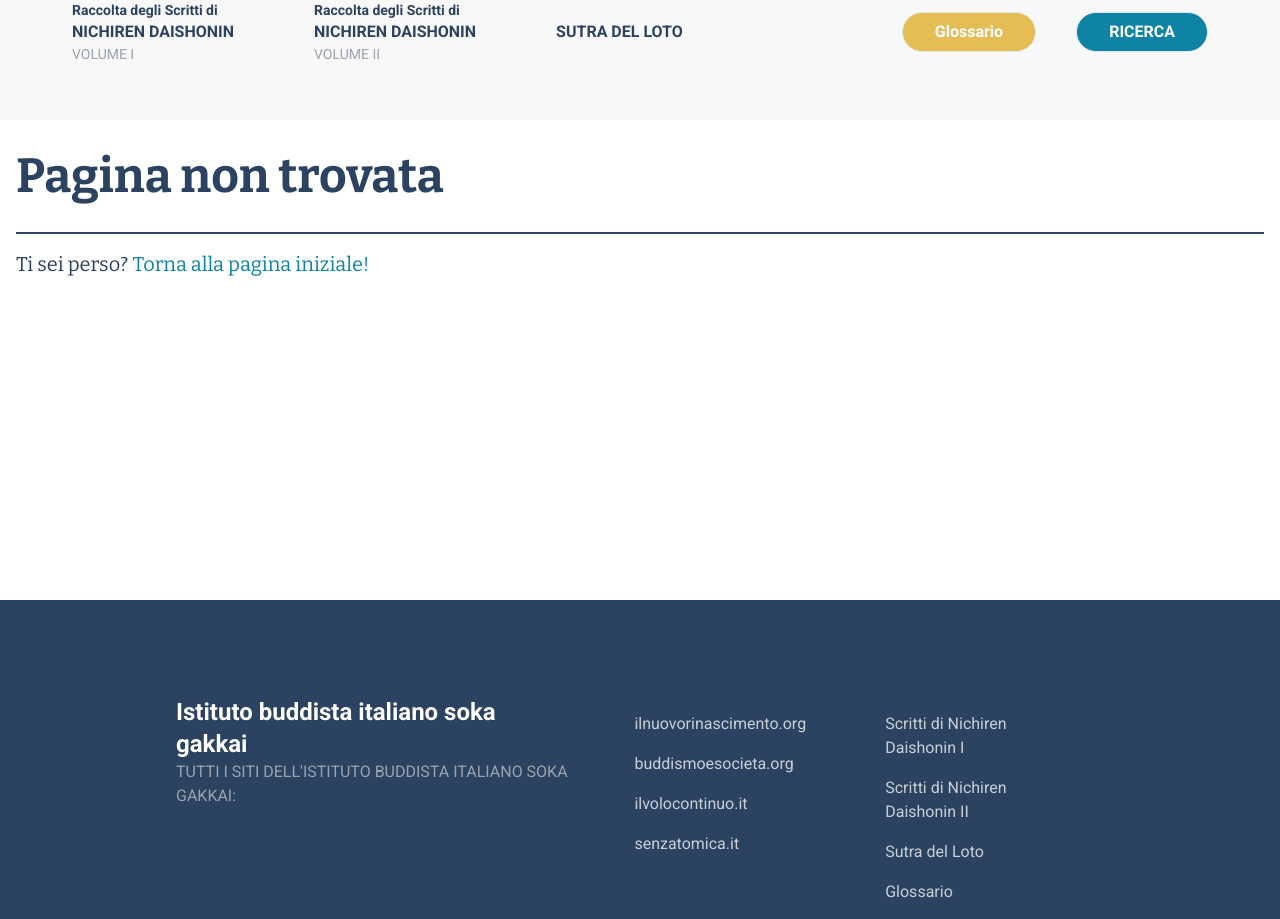
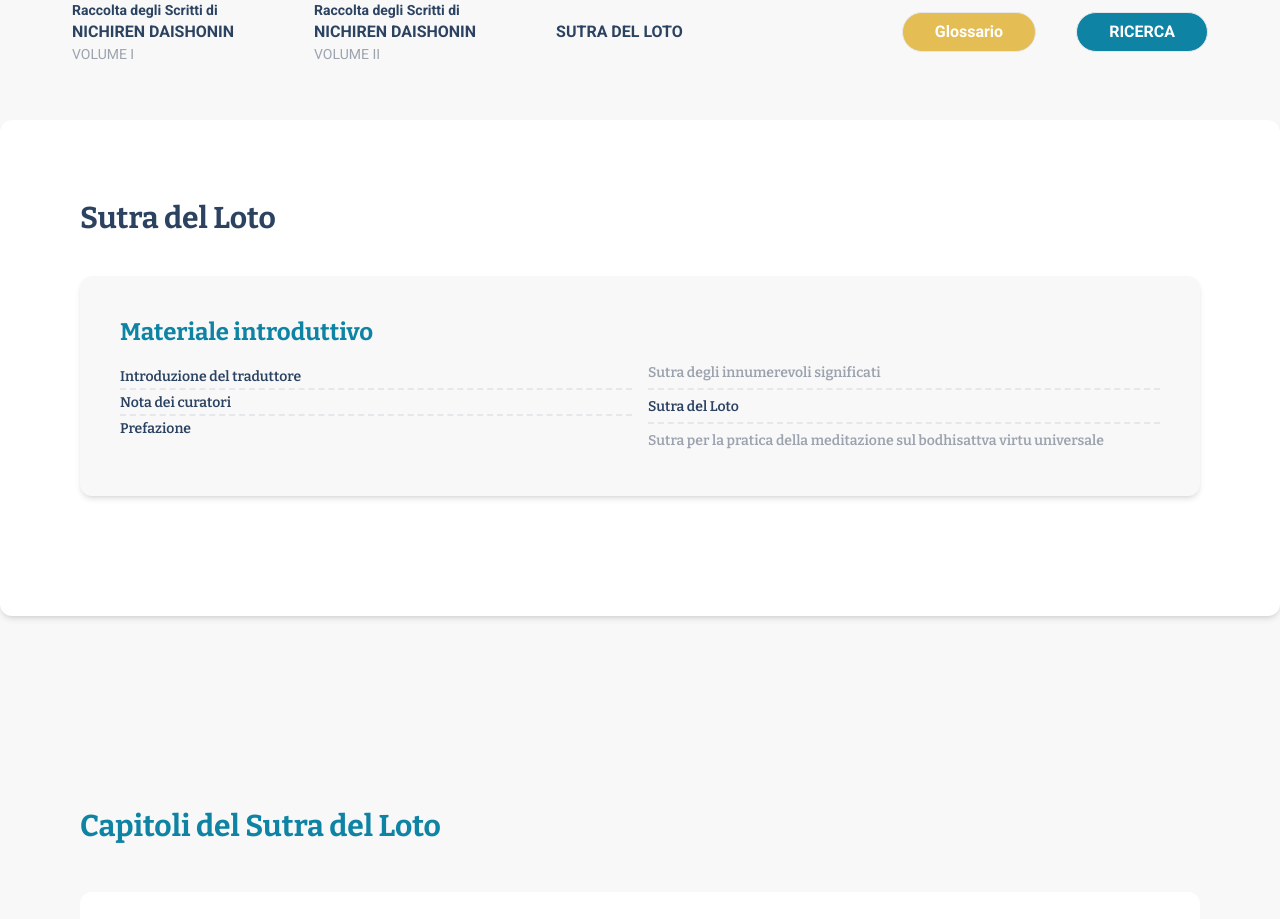
Before and after one commit to upalatucci/biblioteca-nextjs, a Next.js app: page /sutra-del-loto in a window 1280 px wide. Before the commit this address had no page. Shown: the part 160-1079 px from the top of the page. Built offline with nearby package versions, Linux system fonts and the light colour scheme.

Commit message:
feat: page sutra del loto

```diff
--- a/components/BookDescription.tsx
+++ b/components/BookDescription.tsx
@@ -1,32 +1,37 @@
+import classNames from "classnames";
 import Link from "next/link";
 
 export type ChapterWithParagraphs = {
   title: string;
   slug?: string;
+  disabled?: boolean;
+  number?: number;
 };
 
-export type IndexType = Array<string | ChapterWithParagraphs>;
-
 type BookDescriptionProps = {
-  index: IndexType;
-  notes: ChapterWithParagraphs[];
+  index: ChapterWithParagraphs[];
+  notes?: ChapterWithParagraphs[];
+  chapters?: ChapterWithParagraphs[];
   title: string;
   subtitle?: string;
+  baseSlug?: string;
 };
 
 const BookDescription: React.FC<BookDescriptionProps> = ({
   index,
   notes,
+  chapters,
   title,
   subtitle,
+  baseSlug = "rsnd"
 }) => (
   <section className="w-full bg-white rounded-xl shadow-md p-10 md:p-20 mb-20">
     <div className="mx-auto max-w-6xl pb-10">
       <h2 className="text-3xl font-bold">{title}</h2>
       <p className="text-gray-400">{subtitle}</p>
     </div>
-    <div className="mx-auto max-w-6xl bg-defaultBg rounded-xl shadow-md flex flex-col md:flex-row gap-4 justify-between p-10 mb-10">
-      <div className="index">
+    <div className="mx-auto max-w-6xl bg-defaultBg rounded-xl shadow-md flex flex-col md:flex-row gap-4 p-10 mb-10">
+      <div className="index flex-1">
         <h3 className="text-2xl font-bold mb-4 text-primary">
           Materiale introduttivo
         </h3>
@@ -42,7 +47,7 @@ const BookDescription: React.FC<BookDescriptionProps> = ({
               if (item.title) {
                 return (
                   <li key={item.title}>
-                    <Link href={`/rsnd/${item.slug}`}>
+                    <Link href={`/${baseSlug}/${item.slug}`}>
                       <a>
                         <span className="font-semibold text-sm">
                           {item.title}
@@ -56,14 +61,15 @@ const BookDescription: React.FC<BookDescriptionProps> = ({
           })}
         </ul>
       </div>
-      <div className="notes">
+      {notes && (
+        <div className="notes flex-1">
           <h3 className="text-2xl font-bold mb-4 text-primary">Appendici</h3>
           <ul className="">
             {notes
-            .sort((a, b) => (a.title > b.title ? 1 : -1))
+              .sort((a, b) => (a.number > b.number ? 1 : -1))
               .map((note) => (
                 <li className="py-1" key={note.slug}>
-                <Link href={`/rsnd/${note.slug}`}>
+                  <Link href={`/${baseSlug}/${note.slug}`}>
                     <a>
                       <span className="font-semibold text-sm">
                         {note.title.replace("Appendice", "")}
@@ -74,6 +80,33 @@ const BookDescription: React.FC<BookDescriptionProps> = ({
               ))}
           </ul>
         </div>
+      )}
+      {chapters && (
+        <div className="chapters pt-10 flex-1">
+          <ul className="divide-y-2 divide-gray-200 divide-dashed">
+            {chapters
+              .sort((a, b) => (a.number > b.number ? 1 : -1))
+              .map((chapter) => (
+                <li className="py-1" key={chapter.slug ?? chapter.title}>
+                  <Link
+                    href={chapter.slug ? `/${baseSlug}/${chapter.slug}` : ""}
+                  >
+                    <a
+                      className={classNames({
+                        "text-gray-400": chapter.disabled,
+                        "pointer-events-none": !chapter.slug
+                      })}
+                    >
+                      <span className="font-semibold text-sm">
+                        {chapter.title.replace("Appendice", "")}
+                      </span>
+                    </a>
+                  </Link>
+                </li>
+              ))}
+          </ul>
+        </div>
+      )}
     </div>
   </section>
 );
--- a/components/Footer.tsx
+++ b/components/Footer.tsx
@@ -58,7 +58,7 @@ const Footer: React.FC = () => {
           <ul className="mt-4">
             <li>
               <a
-                href="#"
+                href="/rsnd-vol-1"
                 title=""
                 className="flex items-center opacity-75 hover:opacity-100"
               >
@@ -67,7 +67,7 @@ const Footer: React.FC = () => {
             </li>
             <li className="mt-4">
               <a
-                href="#"
+                href="/rsnd-vol-2"
                 title=""
                 className="flex items-center opacity-75 hover:opacity-100"
               >
@@ -76,7 +76,7 @@ const Footer: React.FC = () => {
             </li>
             <li className="mt-4">
               <a
-                href="#"
+                href="/"
                 title=""
                 className="flex items-center opacity-75 hover:opacity-100"
               >
@@ -85,7 +85,7 @@ const Footer: React.FC = () => {
             </li>
             <li className="mt-4">
               <a
-                href="#"
+                href="/glossario"
                 title=""
                 className="flex items-center opacity-75 hover:opacity-100"
               >
@@ -94,7 +94,7 @@ const Footer: React.FC = () => {
             </li>
             <li className="mt-4">
               <a
-                href="#"
+                href="/ricerca-avanzata"
                 title=""
                 className="flex items-center opacity-75 hover:opacity-100"
               >
--- a/components/Navbar/HomeNavbar.tsx
+++ b/components/Navbar/HomeNavbar.tsx
@@ -43,7 +43,7 @@ const HomeNavbar = () => {
           className={classNames(
             "mobileMenu block relative lg:hidden w-12 h-10",
             {
-              open: [SHOW, SHOWING].includes(mobileMenuOpen),
+              open: [SHOW, SHOWING].includes(mobileMenuOpen)
             }
           )}
           onClick={closeMobileMenu}
@@ -66,7 +66,7 @@ const HomeNavbar = () => {
               <a>Raccolta degli Scritti di Nichiren Daishonin VOLUME II</a>
             </Link>
 
-            <Link href="/rsnd-vol1" passHref>
+            <Link href="/sutra-del-loto" passHref>
               <a>Sutra del Loto</a>
             </Link>
 
@@ -94,7 +94,7 @@ const HomeNavbar = () => {
             downText="VOLUME II"
           />
 
-          <NavbarItem href="/" title="SUTRA DEL LOTO" />
+          <NavbarItem href="/sutra-del-loto" title="SUTRA DEL LOTO" />
         </div>
         <span className="hidden lg:flex gap-10">
           <Link href="/glossario" passHref>
--- a/components/Navbar/Navbar.tsx
+++ b/components/Navbar/Navbar.tsx
@@ -36,9 +36,9 @@ const Navbar = () => {
           downText="VOLUME II"
         />
 
-        <NavbarItem href="/" title="SUTRA DEL LOTO" />
+        <NavbarItem href="/sutra-del-loto" title="SUTRA DEL LOTO" />
 
-        <NavbarItem href="/" title="GLOSSARIO" />
+        <NavbarItem href="/glossario" title="GLOSSARIO" />
       </div>
       <button className="primary">RICERCA</button>
     </nav>
--- a/components/PostMenu.tsx
+++ b/components/PostMenu.tsx
@@ -1,6 +1,7 @@
 import React, { useCallback, useLayoutEffect, useRef, useState } from "react";
 import ShareModal from "./ShareModal";
 import Image from "next/image";
+import Link from "next/link";
 
 const nLi = new Array(10).fill(0).map((_, index) => index);
 
@@ -24,6 +25,7 @@ type PostMenuProps = {
   withBackgrounds?: boolean;
   withNotes?: boolean;
   image?: StaticImageData;
+  imageLink?: string;
 };
 
 const PostMenu: React.FC<PostMenuProps> = ({
@@ -31,6 +33,7 @@ const PostMenu: React.FC<PostMenuProps> = ({
   withNotes = false,
   withBackgrounds = false,
   image,
+  imageLink
 }) => {
   const [openShareModal, setOpenShareModal] = useState(false);
   const activeLiRef = useRef<HTMLLIElement>();
@@ -49,7 +52,7 @@ const PostMenu: React.FC<PostMenuProps> = ({
       navigator
         .share({
           title: currentPostTitle,
-          url: window.location.href,
+          url: window.location.href
         })
         .then(() => console.log("Successful share"))
         .catch((error) => console.log("Error sharing", error));
@@ -67,9 +70,15 @@ const PostMenu: React.FC<PostMenuProps> = ({
         />
       )}
       <div className="px-6 py-4 w-full text-md mb-4 rounded-2xl shadow-md bg-defaultBg flex items-center justify-start">
-        <div>
-          <Image src={image} alt="image" width={100} height={140} />
-        </div>
+        {image && (
+          <div>
+            <Link href={imageLink ?? "#"}>
+              <a>
+                <Image src={image} alt="image" width={100} height={140} />
+              </a>
+            </Link>
+          </div>
+        )}
         <ul className="flex items-center justify-evenly flex-wrap w-full">
           <li className="mx-2 lg:mx-0 py-2 hover:text-primary">
             <button onClick={share}>Condividi</button>
--- a/pages/index.tsx
+++ b/pages/index.tsx
@@ -19,7 +19,7 @@ import Link from "next/link";
 const responsive = {
   0: { items: 1.1 },
   450: { items: 1.3 },
-  700: { items: 2.3 },
+  700: { items: 2.3 }
 };
 
 const books = [
@@ -45,12 +45,12 @@ const books = [
 
   <ImageWithText
     image={sutraDelLoto}
-    path="rsnd-vol1"
+    path="sutra-del-loto"
     title="Sutra del Loto"
     width={475}
     height={530}
     key={3}
-  />,
+  />
 ];
 
 export default function Home() {
@@ -64,7 +64,7 @@ export default function Home() {
 
     router.push({
       pathname: "/ricerca",
-      query,
+      query
     });
   };
 
--- a/pages/rsnd/[slug].tsx
+++ b/pages/rsnd/[slug].tsx
@@ -11,7 +11,7 @@ import ArticleLoading from "@components/ArticleLoading";
 import {
   DEFAULT_REVALIDATE,
   extractNotes,
-  extractParagraphs,
+  extractParagraphs
 } from "@utils/articleUtils";
 import useHighlightedPost from "@hooks/useHighlightedPost";
 import { removeHTMLTags } from "@utils/utils";
@@ -19,6 +19,7 @@ import { RSND_VOL_1_CATEGORY_ID } from "@utils/constants";
 
 import raccoltaVol1 from "@public/raccolta-nichiren-vol1.jpeg";
 import raccoltaVol2 from "@public/raccolta-nichiren-vol2.jpeg";
+import Link from "next/link";
 
 export default function PostPage({ post }) {
   const router = useRouter();
@@ -34,6 +35,8 @@ export default function PostPage({ post }) {
   const isFirstVolume = highlightedPost?.cat_rsnd.includes(
     RSND_VOL_1_CATEGORY_ID
   );
+
+  const rsndLink = `/rsnd-vol-${isFirstVolume ? "1" : "2"}`;
 
   return (
     <>
@@ -51,11 +54,15 @@ export default function PostPage({ post }) {
                 <h2
                   className="text-2xl md:text-3xl container text-secondary font-bold"
                   dangerouslySetInnerHTML={{
-                    __html: `${highlightedPost?.acf?.acf_numero} ${highlightedPost.title.rendered}`,
+                    __html: `${highlightedPost?.acf?.acf_numero} ${highlightedPost.title.rendered}`
                   }}
                 ></h2>
                 <p className="text-gray-400  pb-6">
-                  RSND, VOLUME {isFirstVolume ? "I" : "II"}
+                  <Link href={rsndLink}>
+                    <a className="hover:text-primary">
+                      RSND, VOLUME {isFirstVolume ? "I" : "II"}
+                    </a>
+                  </Link>
                 </p>
 
                 <PostMenu
@@ -63,6 +70,7 @@ export default function PostPage({ post }) {
                   withBackgrounds={!!highlightedPost?.acf?.acf_cenni_storici}
                   withNotes={!!highlightedPost?.acf?.acf_note}
                   image={isFirstVolume ? raccoltaVol1 : raccoltaVol2}
+                  imageLink={rsndLink}
                 />
               </div>
             </div>
@@ -95,7 +103,7 @@ export default function PostPage({ post }) {
                         dangerouslySetInnerHTML={{
                           __html: highlightedPost.acf.acf_cenni_storici
                             ?.replace("CENNI STORICI – ", "")
-                            .replace(/\n/g, "<br>"),
+                            .replace(/\n/g, "<br>")
                         }}
                       ></div>
                     </div>
@@ -108,7 +116,7 @@ export default function PostPage({ post }) {
                       </h3>
                       <div
                         dangerouslySetInnerHTML={{
-                          __html: highlightedPost.acf.acf_note,
+                          __html: highlightedPost.acf.acf_note
                         }}
                       ></div>
                     </div>
@@ -131,7 +139,7 @@ export const getStaticPaths: GetStaticPaths = async () => {
     paths,
     //this option below renders in the server (at request time) pages that were not rendered at build time
     //e.g when a new blogpost is added to the app
-    fallback: true,
+    fallback: true
   };
 };
 
@@ -143,8 +151,8 @@ export const getStaticProps: GetStaticProps = async ({ params }) => {
 
     return {
       props: {
-        post,
-      },
+        post
+      }
     };
   } catch (error) {
     console.log("Error fetching static props for", params.slug, error);
--- a/pages/sutra-del-loto/[slug].tsx
+++ b/pages/sutra-del-loto/[slug].tsx
@@ -10,12 +10,13 @@ import { useRouter } from "next/router";
 import {
   DEFAULT_REVALIDATE,
   extractNotes,
-  extractParagraphs,
+  extractParagraphs
 } from "@utils/articleUtils";
 import useHighlightedPost from "@hooks/useHighlightedPost";
 import { removeHTMLTags } from "@utils/utils";
 import PostMenu from "@components/PostMenu";
 import sutraDelLoto from "@public/sutra-del-loto.jpeg";
+import Link from "next/link";
 
 export default function PostPage({ post }) {
   const router = useRouter();
@@ -45,16 +46,21 @@ export default function PostPage({ post }) {
                 <h2
                   className="text-2xl md:text-3xl container text-secondary font-bold"
                   dangerouslySetInnerHTML={{
-                    __html: `${highlightedPost?.acf?.acf_numero} ${highlightedPost.title.rendered}`,
+                    __html: `${highlightedPost?.acf?.acf_numero} ${highlightedPost.title.rendered}`
                   }}
                 ></h2>
-                <p className="text-gray-400 pb-6">Sutra del Loto</p>
+                <p className="text-gray-400 pb-6">
+                  <Link href="/sutra-del-loto">
+                    <a className="hover:text-primary">Sutra del Loto</a>
+                  </Link>
+                </p>
 
                 <PostMenu
                   currentPostTitle={post.title.rendered}
                   withBackgrounds={!!highlightedPost?.acf?.acf_cenni_storici}
                   withNotes={!!highlightedPost?.acf?.acf_note}
                   image={sutraDelLoto}
+                  imageLink="/sutra-del-loto"
                 />
               </div>
             </div>
@@ -77,7 +83,7 @@ export default function PostPage({ post }) {
                         dangerouslySetInnerHTML={{
                           __html: highlightedPost.acf.acf_cenni_storici
                             ?.replace("CENNI STORICI – ", "")
-                            .replace(/\n/g, "<br>"),
+                            .replace(/\n/g, "<br>")
                         }}
                       ></div>
                     </div>
@@ -90,7 +96,7 @@ export default function PostPage({ post }) {
                       </h3>
                       <div
                         dangerouslySetInnerHTML={{
-                          __html: highlightedPost.acf.acf_note,
+                          __html: highlightedPost.acf.acf_note
                         }}
                       ></div>
                     </div>
@@ -113,7 +119,7 @@ export const getStaticPaths: GetStaticPaths = async () => {
     paths,
     //this option below renders in the server (at request time) pages that were not rendered at build time
     //e.g when a new blogpost is added to the app
-    fallback: true,
+    fallback: true
   };
 };
 
@@ -125,8 +131,8 @@ export const getStaticProps: GetStaticProps = async ({ params }) => {
 
     return {
       props: {
-        post,
-      },
+        post
+      }
     };
   } catch (error) {
     console.log("Error fetching static props for", params.slug, error);
--- /dev/null
+++ b/pages/sutra-del-loto/index.tsx
@@ -0,0 +1,135 @@
+import Head from "next/head";
+import BookDescription from "@components/BookDescription";
+import HomeNavbar from "@components/Navbar/HomeNavbar";
+import Footer from "@components/Footer";
+import { useEffect, useState } from "react";
+import GoshoListSkeleton from "@components/GoshoList/GoshoListSkeleton";
+import IntroSDL from "@books/intro_sdl.json";
+import Link from "next/link";
+import classNames from "classnames";
+import GoshoTableSortButton from "@components/GoshoList/GoshoTableSortButton";
+
+export default function RSND1() {
+  const [jsonData, setJSONData] = useState<any[]>([]);
+
+  const [sortField, setSortField] = useState();
+  const [sortAscend, setSortAscend] = useState(true);
+
+  useEffect(() => {
+    import("@books/sdl.json").then((goshoData) => {
+      return setJSONData(goshoData.default);
+    });
+  }, []);
+
+  const onSortChange = (field, ascendent) => {
+    setSortAscend(ascendent);
+    setSortField(field);
+  };
+
+  let sortedData = jsonData;
+
+  if (sortField)
+    sortedData = jsonData.sort((a, b) =>
+      a[sortField] > b[sortField] ? 1 : -1
+    );
+
+  if (!sortAscend) {
+    sortedData = sortedData.reverse();
+  }
+
+  return (
+    <>
+      <Head>
+        <title>Sutra del Loto | NICHIREN Library</title>
+      </Head>
+
+      <HomeNavbar />
+      <main>
+        {IntroSDL && (
+          <BookDescription
+            index={IntroSDL}
+            title="Sutra del Loto"
+            baseSlug="sutra-del-loto"
+            chapters={[
+              {
+                number: 0,
+                title: "Sutra degli innumerevoli significati",
+                disabled: true
+              },
+              {
+                number: 1,
+                title: "Sutra del Loto"
+              },
+              {
+                number: 2,
+                title:
+                  "Sutra per la pratica della meditazione sul bodhisattva virtu universale",
+                disabled: true
+              }
+            ]}
+          />
+        )}
+        {jsonData.length > 0 ? (
+          <section className="pb-10 p-10 md:p-20" id="gosho-list">
+            <div className="container py-8 min-h-[50vh] mx-auto max-w-6xl">
+              <h2 className="text-4xl md:text-3xl text-primary font-bold mb-8">
+                Capitoli del Sutra del Loto
+              </h2>
+
+              <div className="overflow-auto pb-4">
+                <table className="mt-4 text-xl w-full table-auto bg-white rounded-xl border-collapse">
+                  <thead className="text-left">
+                    <tr className="border-b-2 border-primary">
+                      <GoshoTableSortButton
+                        title="N"
+                        field="number"
+                        onClick={onSortChange}
+                        ascendent={
+                          sortField === "number" ? sortAscend : undefined
+                        }
+                      />
+                      <GoshoTableSortButton
+                        title="Nome"
+                        field="title"
+                        onClick={onSortChange}
+                        ascendent={
+                          sortField === "title" ? sortAscend : undefined
+                        }
+                      />
+                    </tr>
+                  </thead>
+                  <tbody className="rounded-full">
+                    {sortedData.map((post: any, postIndex: number) => (
+                      <tr
+                        key={post.slug}
+                        className={classNames("bg-defaultBg", {
+                          "!bg-white": postIndex % 2
+                        })}
+                      >
+                        <td width="5" className="px-4 py-2">
+                          <span className="mr-8 lg:mr-14">{post.number}</span>{" "}
+                        </td>
+                        <td className="px-4 py-2">
+                          <Link href={`/sutra-del-loto/${post.slug}`}>
+                            <a className="flex hover:text-primary py-3">
+                              <span
+                                dangerouslySetInnerHTML={{ __html: post.title }}
+                              ></span>
+                            </a>
+                          </Link>
+                        </td>
+                      </tr>
+                    ))}
+                  </tbody>
+                </table>
+              </div>
+            </div>
+          </section>
+        ) : (
+          <GoshoListSkeleton />
+        )}
+      </main>
+      <Footer />
+    </>
+  );
+}
```
Lines whose indentation alone changed are shown as unchanged.
